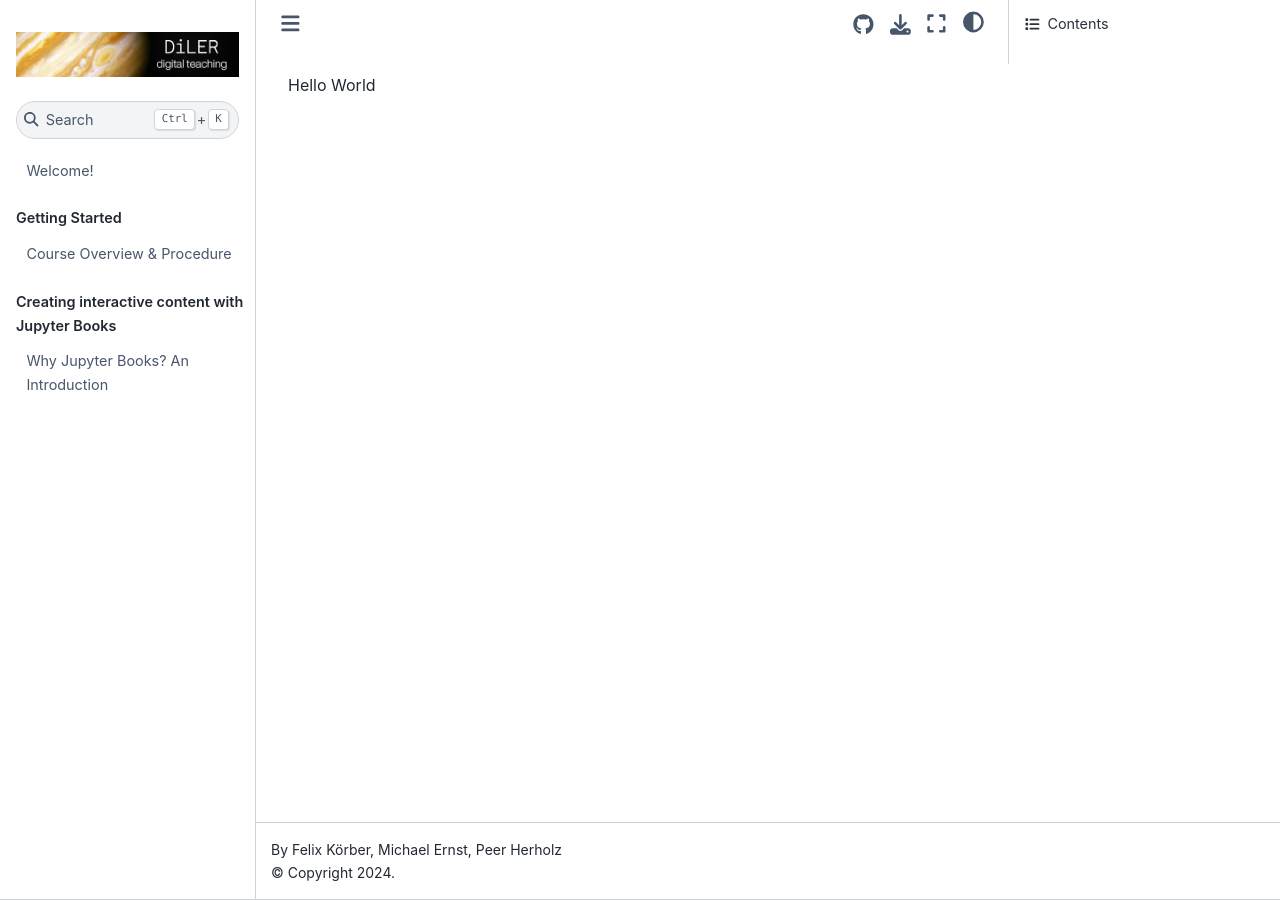
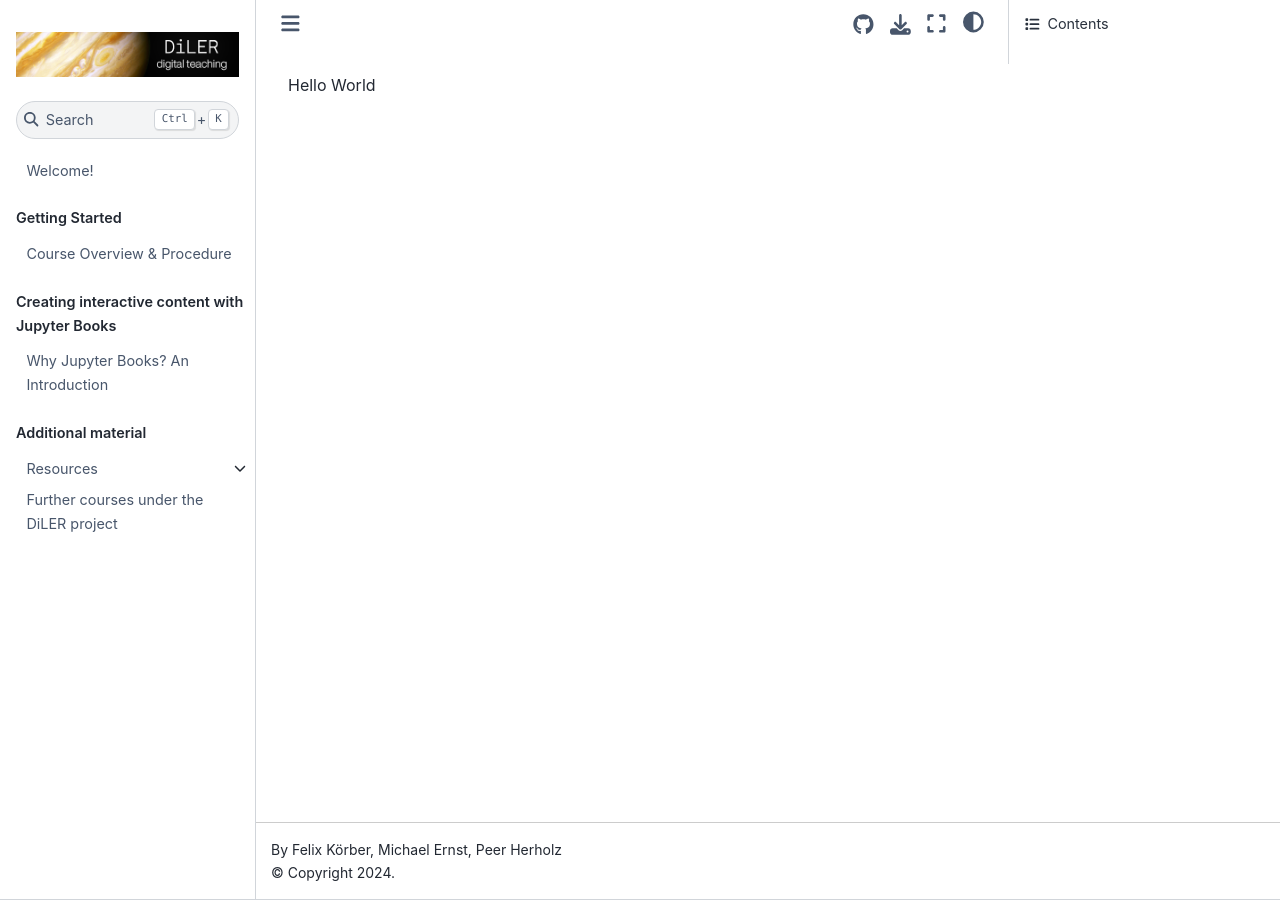
Before and after one commit to M-earnest/tutorial_jupyter_books, a Jupyter Book: the page built from README.md, in a window 1280 px wide. Built offline with Jupyter Book 1.0.4 settings and Sphinx 7.4.7 and the Sphinx Book theme 1.1.4, drawn with Linux system fonts in a browser that asks for light colours; pages that are not in the unit, such as notebooks, are missing from menus; some of the changed lines change nothing that is shown.

Commit message:
Update _toc.yml

```diff
--- a/_toc.yml
+++ b/_toc.yml
@@ -10,3 +10,34 @@
 - caption: Creating interactive content with Jupyter Books
   chapters:
   - file: intro/whyjb
+  - file: content/github/intro
+    sections:
+    - file: content/github/account
+    - file: content/github/project
+  - file: content/host/intro
+    sections:
+    - file: content/host/course_template
+    - file: content/host/host_website
+    - file: content/host/setup_files
+    - file: content/troubleshooting
+  - file: content/create/intro
+    sections:
+    - file: content/create/files
+    - file: content/create/markdown
+    - file: content/create/media
+    - file: content/create/interactive
+- caption: Additional material
+  chapters:
+  - file: content/additional/quick_tutorial
+  - file: content/additional/git/intro
+    sections:
+    - file: content/additional/git/install
+    - file: content/additional/git/version_control
+    - file: content/additional/git/use
+  - file: content/additional/jupyter_notebook
+  - file: resources/info
+    sections:
+    - file: resources/CoC
+    - file: resources/dei
+    - file: resources/open_science
+  - file: resources/demo
```
